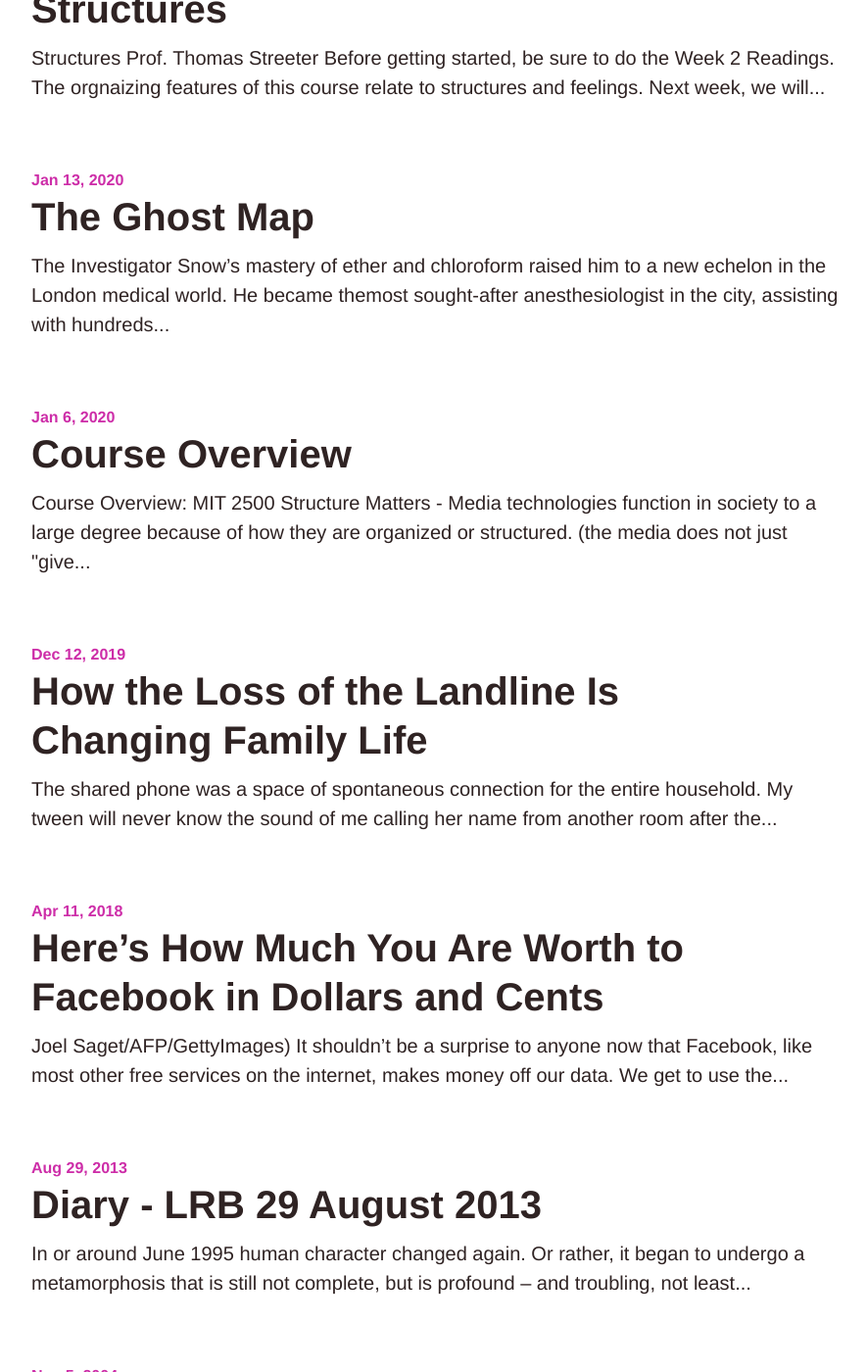
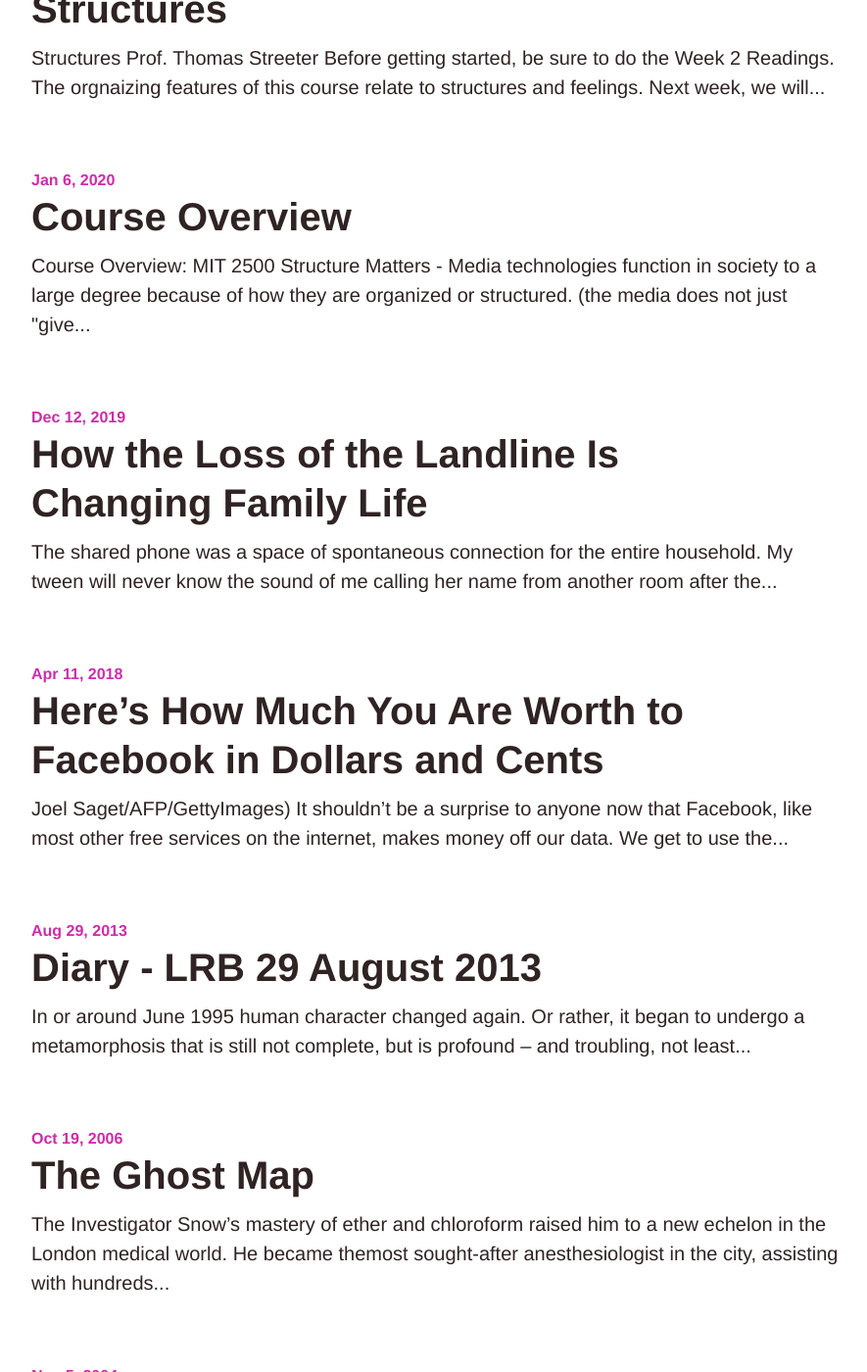
Before and after one commit to brettpetch/MIT-2500, a Jekyll site: the page built from index.md, in a window 1280 px wide and 1400 px high, scrolled down 1159 px. Shown: the whole window at 98% size, without its empty margins (112-997 px from the left). Built offline with Jekyll 4.4.1, drawn with Linux system fonts in a browser that asks for light colours; comment, search, counter and statistics services are not loaded.

Commit message:
FIX DATE OF READING

```diff
--- a/_posts/2006-10-19-The-Ghost-Map.md
+++ b/_posts/2006-10-19-The-Ghost-Map.md
@@ -1,7 +1,7 @@
 ---
 title: The Ghost Map
 author: Steven Johnson
-date: 2020-01-13 14:30:00
+date: 2006-10-19
 layout: category-post
 categories:
     - week-2
```
